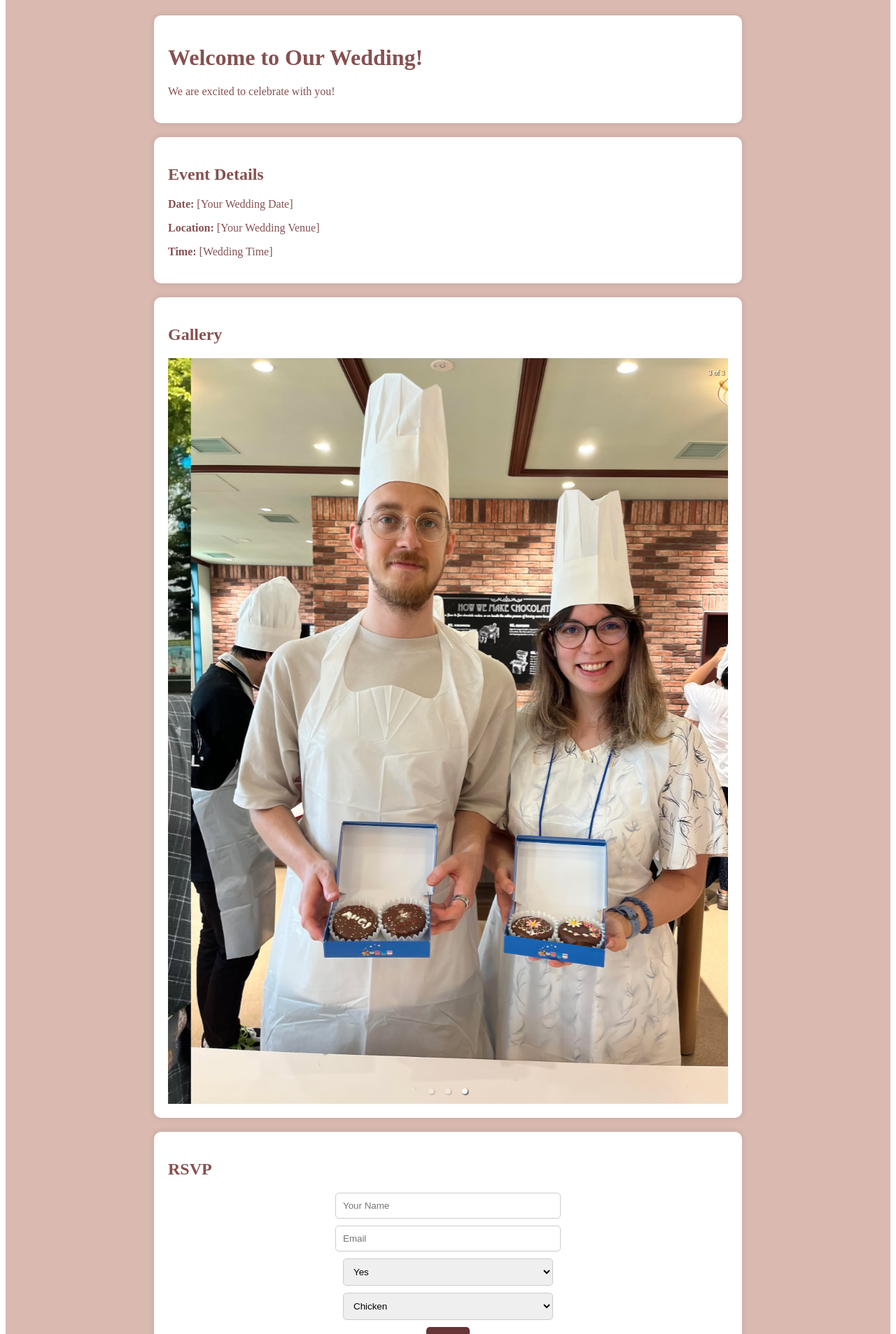
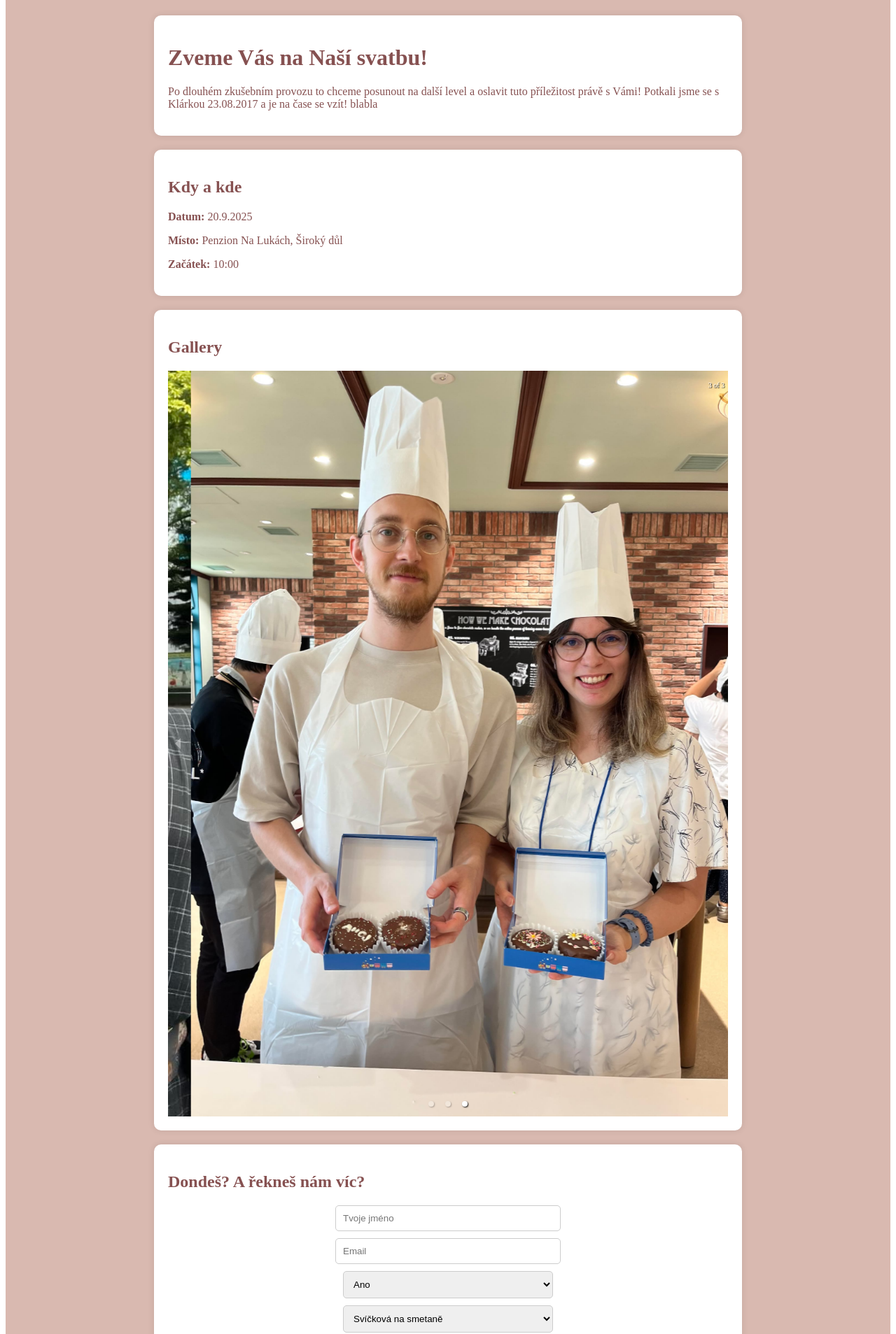
Before and after one commit to miroslavreznik/wedding-website, a React (Create React App) app: page / in a window 1280 px wide. Shown: the part 853-2760 px from the top of the page at 70% size. Built offline with nearby package versions, Linux system fonts and the light colour scheme.

Commit message:
český obsah

```diff
--- a/src/App.js
+++ b/src/App.js
@@ -24,16 +24,16 @@ const App = () => {
         whileInView={{ opacity: 1, y: 0 }}
         transition={{ duration: 0.6 }}
       >
-        <h1>Welcome to Our Wedding!</h1>
-        <p>We are excited to celebrate with you!</p>
+        <h1>Zveme Vás na Naší svatbu!</h1>
+        <p>Po dlouhém zkušebním provozu to chceme posunout na další level a oslavit tuto příležitost právě s Vámi! Potkali jsme se s Klárkou 23.08.2017 a je na čase se vzít! blabla </p>
       </motion.header>
 
       {/* Sliding sections */}
       <motion.section style={sectionStyle} {...scrollFade}>
-        <h2>Event Details</h2>
-        <p><strong>Date:</strong> [Your Wedding Date]</p>
-        <p><strong>Location:</strong> [Your Wedding Venue]</p>
-        <p><strong>Time:</strong> [Wedding Time]</p>
+        <h2>Kdy a kde</h2>
+        <p><strong>Datum:</strong> 20.9.2025</p>
+        <p><strong>Místo:</strong> Penzion Na Lukách, Široký důl</p>
+        <p><strong>Začátek:</strong> 10:00</p>
       </motion.section>
 
       {/* Gallery */}
@@ -48,20 +48,20 @@ const App = () => {
 
       {/* RSVP */}
       <motion.section style={sectionStyle} {...scrollFade}>
-        <h2>RSVP</h2>
+        <h2>Dondeš? A řekneš nám víc?</h2>
         <form action="https://formspree.io/f/mpwpjeoe" method="POST" style={formStyle}>
-          <input type="text" name="name" placeholder="Your Name" required style={inputStyle} />
+          <input type="text" name="name" placeholder="Tvoje jméno" required style={inputStyle} />
           <input type="email" name="email" placeholder="Email" required style={inputStyle} />
           <select name="attendance" style={inputStyle}>
-            <option value="yes">Yes</option>
-            <option value="no">No</option>
+            <option value="yes">Ano</option>
+            <option value="no">Ne</option>
           </select>
           <select name="meal" style={inputStyle}>
-            <option value="chicken">Chicken</option>
-            <option value="vegetarian">Vegetarian</option>
-            <option value="fish">Fish</option>
+            <option value="svickova">Svíčková na smetaně</option>
+            <option value="chicken">Rolované kuře s bramborovou kaší</option>
+            <option value="sirloin">Vepřová panenka a bramborové pyré</option>
           </select>
-          <button type="submit" style={buttonStyle}>Submit</button>
+          <button type="submit" style={buttonStyle}>Odeslat</button>
         </form>
       </motion.section>
 
@@ -69,7 +69,7 @@ const App = () => {
       <img src={`${process.env.PUBLIC_URL}/footer.jpg`} alt="Wedding Footer" style={{ width: "100%", marginTop: "40px" }} />
 
       <footer style={{ textAlign: "center", padding: "20px" }}>
-        <p>We can't wait to celebrate with you! ❤️</p>
+        <p>Tááákhle moc se na Vás těšíme! ❤️</p>
       </footer>
     </div>
   );
```
